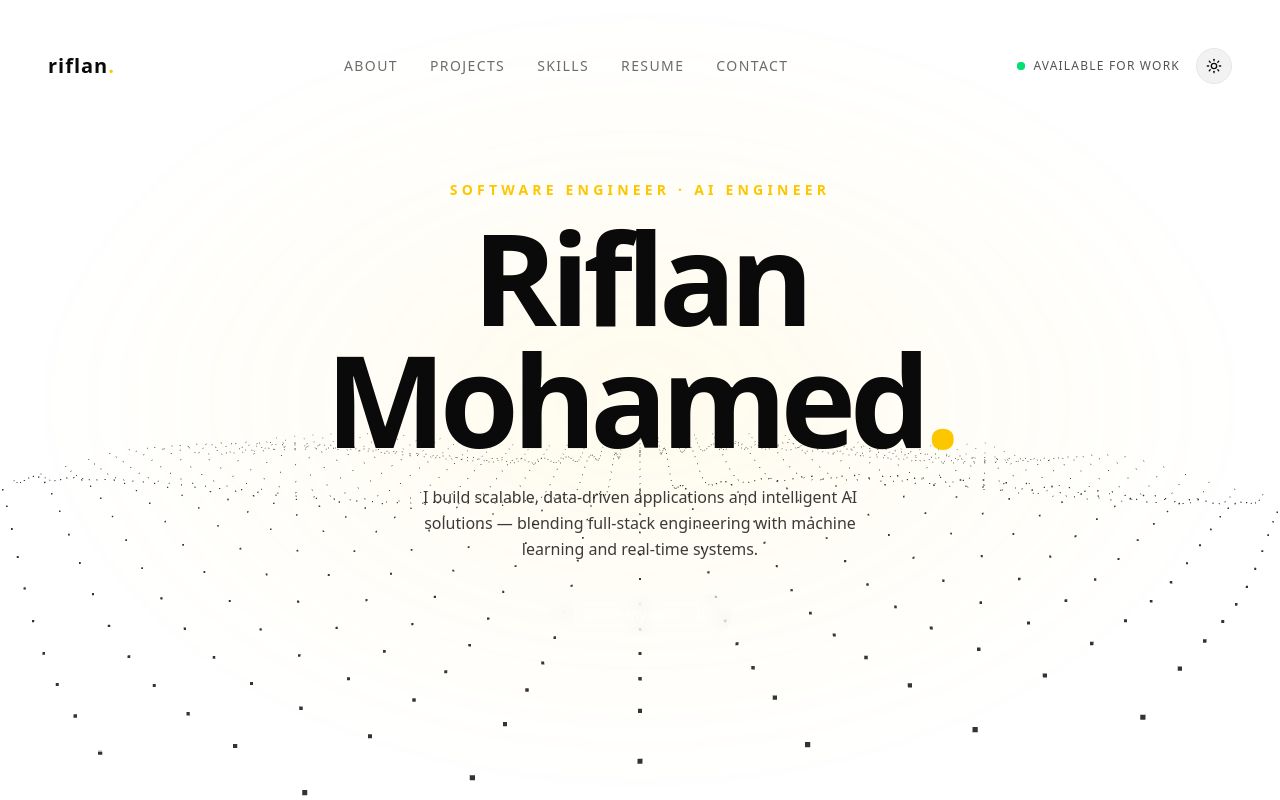
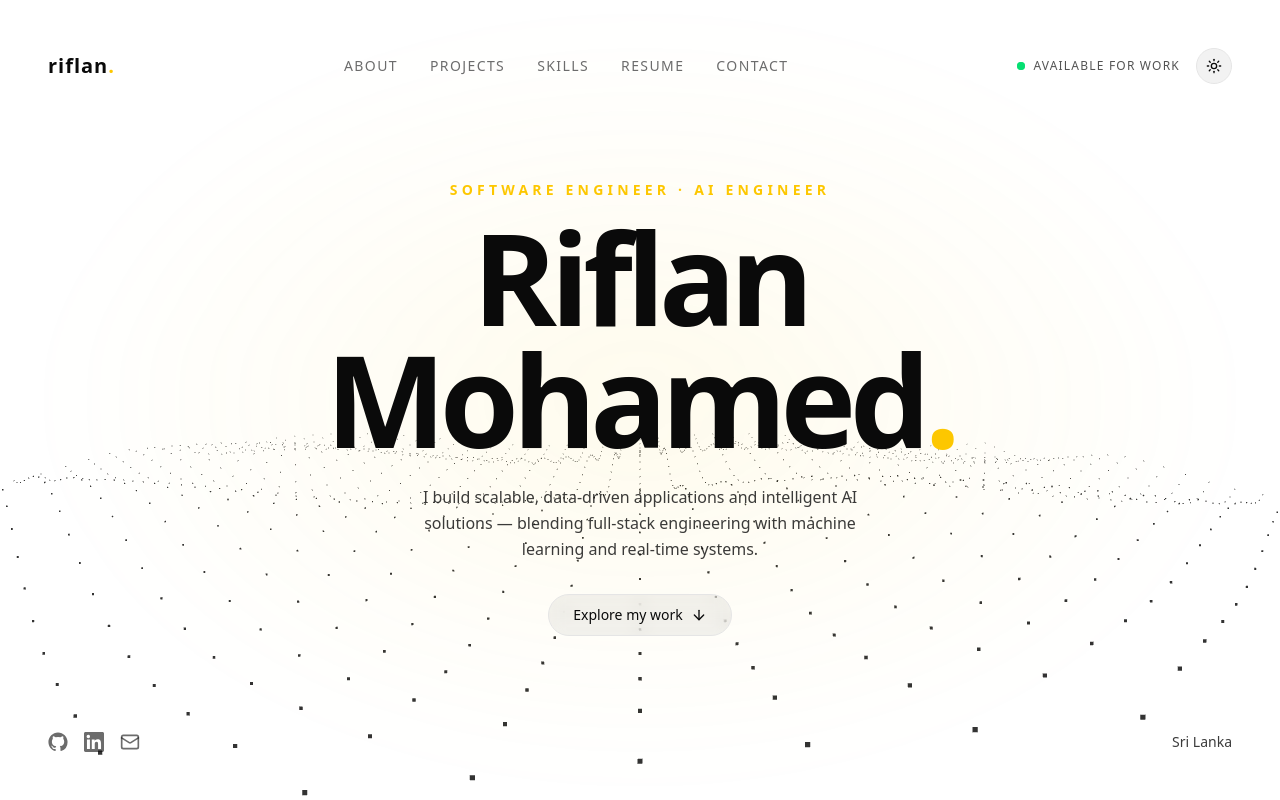
Before and after one commit to RizAhd/Portfolio-Updated, a React (Vite) app: page / in a window 1280 px wide. Shown: the top 800 px of the page. Built offline with nearby package versions, Linux system fonts and the light colour scheme.

Commit message:
chore: update button styles in ShaderHero component for improved theme consistency

```diff
--- a/src/components/ui/shader-hero.tsx
+++ b/src/components/ui/shader-hero.tsx
@@ -116,7 +116,7 @@ export const ShaderHero = ({ className, theme, onToggleTheme }: ShaderHeroProps)
           initial={{ opacity: 0, y: 20 }}
           animate={{ opacity: 1, y: 0 }}
           transition={{ duration: 0.6, delay: 0.75 }}
-          className="mt-8 inline-flex items-center gap-2 rounded-full border border-white/30 bg-white/10 px-6 py-2.5 text-sm font-medium text-white backdrop-blur-sm transition-colors hover:bg-white/20"
+          className="mt-8 inline-flex items-center gap-2 rounded-full border border-border bg-foreground/5 px-6 py-2.5 text-sm font-medium text-foreground backdrop-blur-sm transition-colors hover:bg-foreground/10"
         >
           Explore my work
           <ArrowDown className="h-4 w-4" />
@@ -138,7 +138,7 @@ export const ShaderHero = ({ className, theme, onToggleTheme }: ShaderHeroProps)
               target="_blank"
               rel="noopener noreferrer"
               aria-label={link.label}
-              className="text-white/60 transition-colors hover:text-white"
+              className="text-foreground/60 transition-colors hover:text-foreground"
             >
               <link.icon className="h-5 w-5" />
             </a>
@@ -148,7 +148,7 @@ export const ShaderHero = ({ className, theme, onToggleTheme }: ShaderHeroProps)
           initial={{ opacity: 0, y: 20 }}
           animate={{ opacity: 1, y: 0 }}
           transition={{ duration: 0.5, delay: 1 }}
-          className="text-sm font-medium text-white/80"
+          className="text-sm font-medium text-foreground/80"
         >
           {profile.location}
         </motion.div>
```
